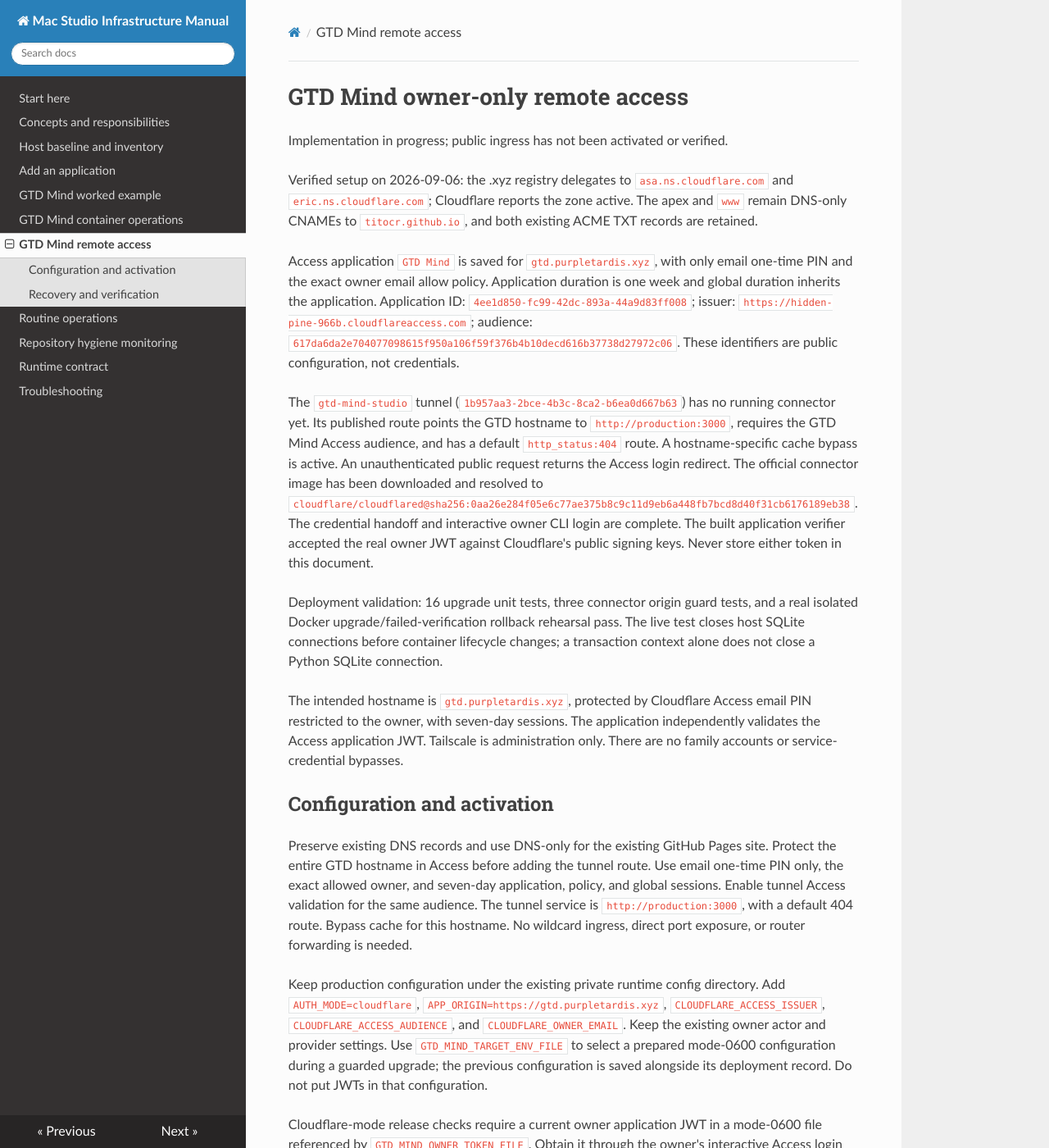
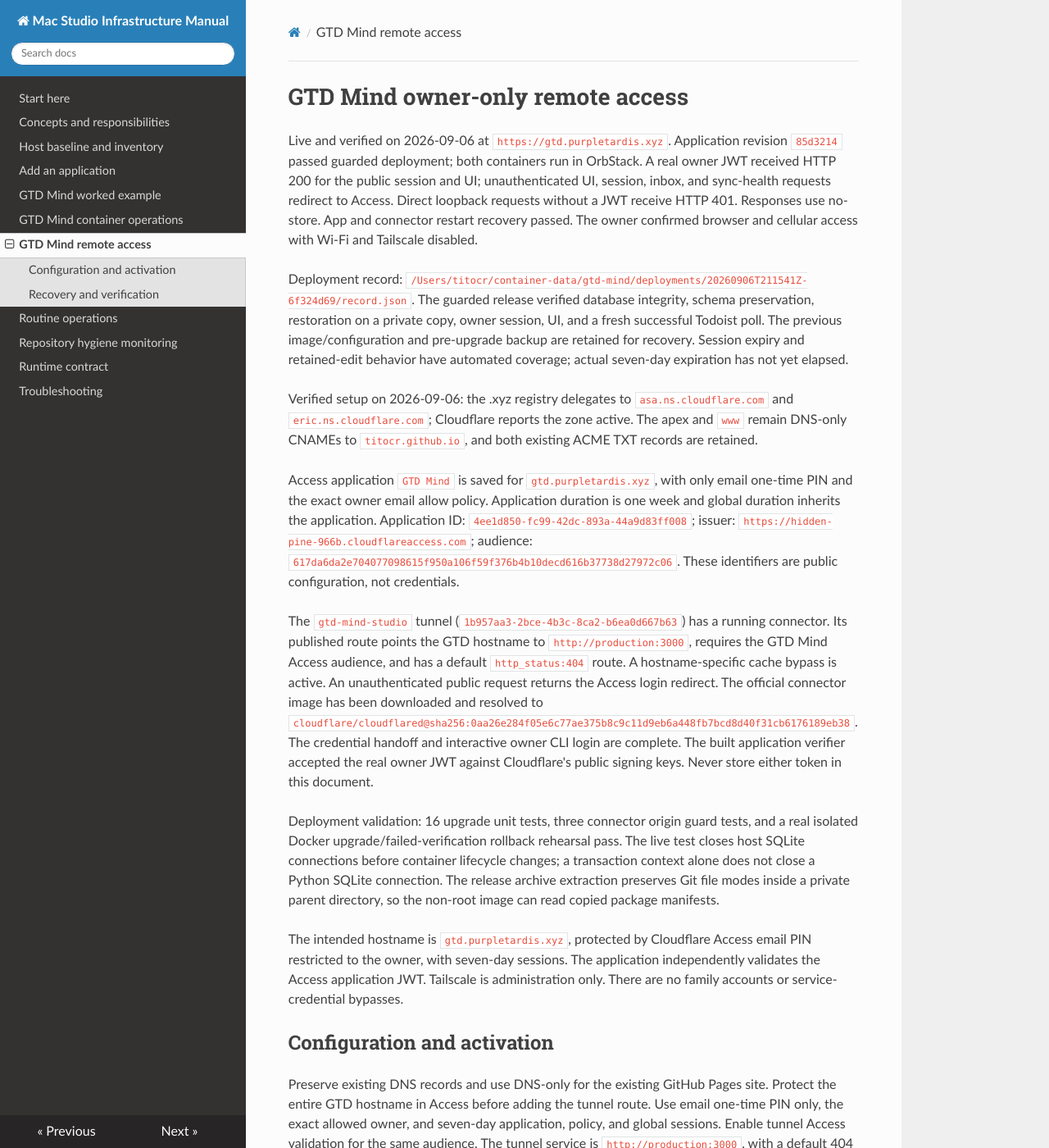
Before and after one commit to titocr/infrastructure, an MkDocs documentation site: the page built from docs/projects/gtd-mind-access.md, in a window 1280 px wide and 1400 px high. Shown: the whole window at 82% size. Built offline with MkDocs 1.6.1, drawn with Linux system fonts in a browser that asks for light colours; nearby versions of some CDN libraries.

Commit message:
Record live Cloudflare access and recovery verification

```diff
--- a/docs/projects/gtd-mind-access.md
+++ b/docs/projects/gtd-mind-access.md
@@ -1,6 +1,20 @@
 # GTD Mind owner-only remote access
 
-Implementation in progress; public ingress has not been activated or verified.
+Live and verified on 2026-09-06 at `https://gtd.purpletardis.xyz`.
+Application revision `85d3214` passed guarded deployment; both containers run in
+OrbStack. A real owner JWT received HTTP 200 for the public session and UI;
+unauthenticated UI, session, inbox, and sync-health requests redirect to Access.
+Direct loopback requests without a JWT receive HTTP 401. Responses use no-store.
+App and connector restart recovery passed. The owner confirmed browser and
+cellular access with Wi-Fi and Tailscale disabled.
+
+Deployment record:
+`/Users/titocr/container-data/gtd-mind/deployments/20260906T211541Z-6f324d69/record.json`.
+The guarded release verified database integrity, schema preservation, restoration
+on a private copy, owner session, UI, and a fresh successful Todoist poll. The
+previous image/configuration and pre-upgrade backup are retained for recovery.
+Session expiry and retained-edit behavior have automated coverage; actual
+seven-day expiration has not yet elapsed.
 
 Verified setup on 2026-09-06: the .xyz registry delegates to
 `asa.ns.cloudflare.com` and `eric.ns.cloudflare.com`; Cloudflare reports the
@@ -31,6 +45,8 @@
 and a real isolated Docker upgrade/failed-verification rollback rehearsal pass.
 The live test closes host SQLite connections before container lifecycle changes;
 a transaction context alone does not close a Python SQLite connection.
+The release archive extraction preserves Git file modes inside a private parent
+directory, so the non-root image can read copied package manifests.
 
 The intended hostname is `gtd.purpletardis.xyz`, protected by Cloudflare Access
 email PIN restricted to the owner, with seven-day sessions. The application
```
Also changed, not shown: other parts of docs/projects/gtd-mind-access.md (+1 -1 lines).
